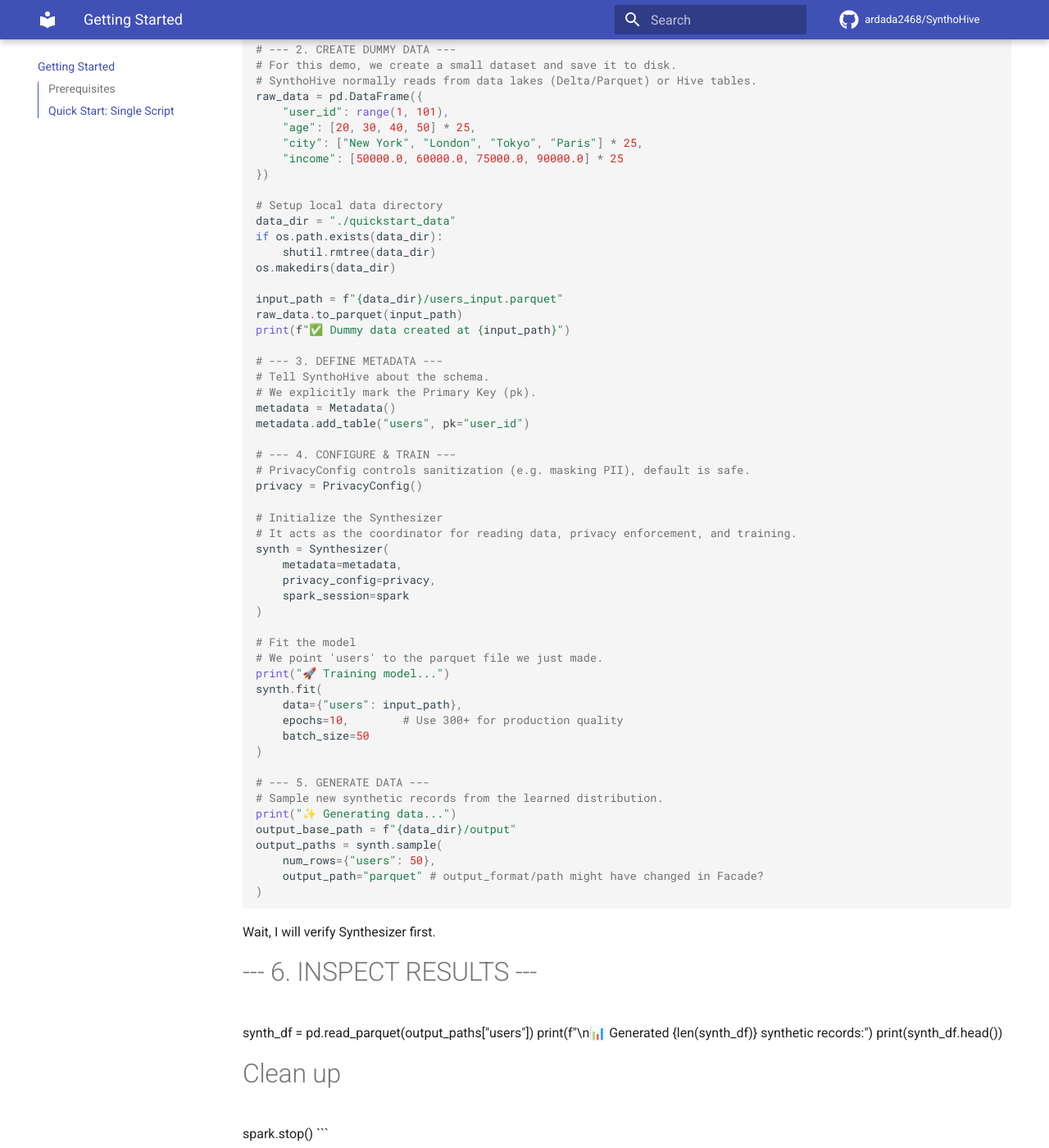
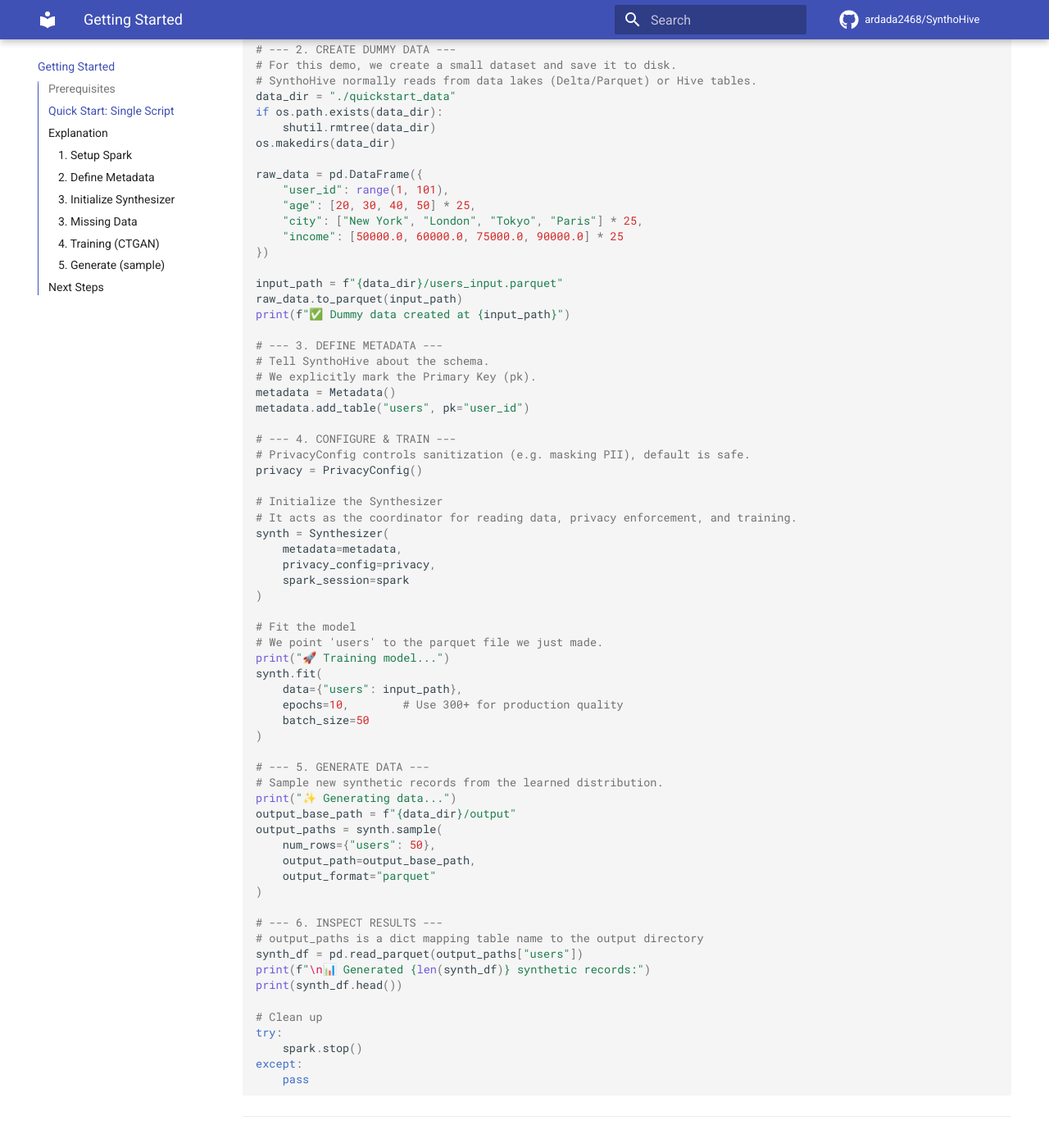
Before and after one commit to ardada2468/SynthoHive, an MkDocs documentation site: the page built from docs/getting-started.md, in a window 1280 px wide and 1400 px high, scrolled down 913 px. Shown: the whole window at 82% size. Built offline with MkDocs 1.6.1 and Material for MkDocs 9.7.7, drawn with Linux system fonts in a browser that asks for light colours; comment, search, counter and statistics services are not loaded.

Commit message:
feat: Add Databricks example script and quickstart reproduction test, update getting started documentation, and correct a test assertion.

````diff
--- a/docs/getting-started.md
+++ b/docs/getting-started.md
@@ -40,18 +40,17 @@ spark = SparkSession.builder \
 # --- 2. CREATE DUMMY DATA ---
 # For this demo, we create a small dataset and save it to disk.
 # SynthoHive normally reads from data lakes (Delta/Parquet) or Hive tables.
+data_dir = "./quickstart_data"
+if os.path.exists(data_dir):
+    shutil.rmtree(data_dir)
+os.makedirs(data_dir)
+
 raw_data = pd.DataFrame({
     "user_id": range(1, 101),
     "age": [20, 30, 40, 50] * 25,
     "city": ["New York", "London", "Tokyo", "Paris"] * 25,
     "income": [50000.0, 60000.0, 75000.0, 90000.0] * 25
 })
-
-# Setup local data directory
-data_dir = "./quickstart_data"
-if os.path.exists(data_dir):
-    shutil.rmtree(data_dir)
-os.makedirs(data_dir)
 
 input_path = f"{data_dir}/users_input.parquet"
 raw_data.to_parquet(input_path)
@@ -90,18 +89,21 @@ print("✨ Generating data...")
 output_base_path = f"{data_dir}/output"
 output_paths = synth.sample(
     num_rows={"users": 50},
-    output_path="parquet" # output_format/path might have changed in Facade?
+    output_path=output_base_path,
+    output_format="parquet"
 )
-```
-Wait, I will verify Synthesizer first.
 
 # --- 6. INSPECT RESULTS ---
+# output_paths is a dict mapping table name to the output directory
 synth_df = pd.read_parquet(output_paths["users"])
 print(f"\n📊 Generated {len(synth_df)} synthetic records:")
 print(synth_df.head())
 
 # Clean up
-spark.stop()
+try:
+    spark.stop()
+except:
+    pass
 ```
 
 ---
````
Also changed, not shown: 2 other files.
